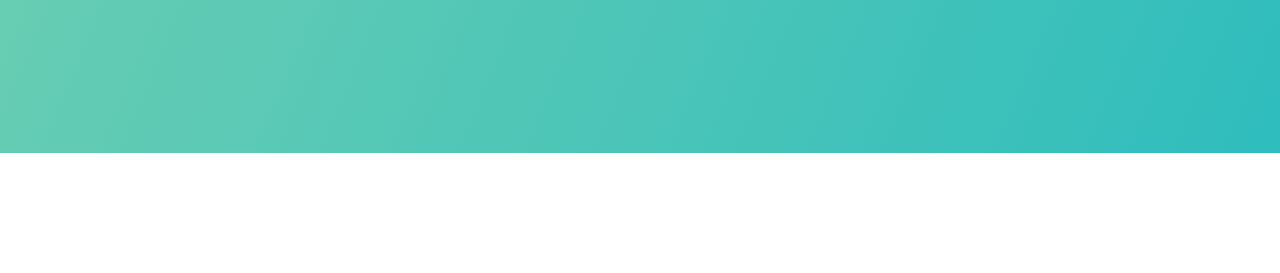
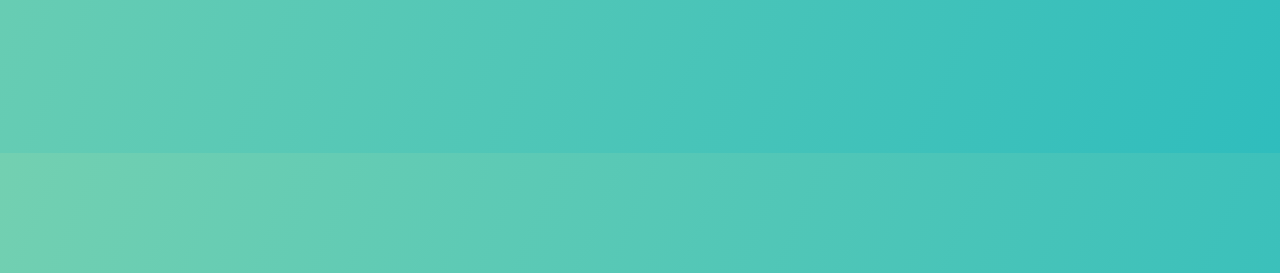
Before and after one commit to Yusif-Bayramov/tezqazan2, a website: page index.html in a window 1280 px wide. Shown: the part 647-920 px from the top of the page. Before the commit the page ends 800 px from the top, so only its background shows below. Drawn offline with nearby package versions, Linux system fonts and the light colour scheme.

Commit message:
edit height

```diff
--- a/scss/headerContent.scss
+++ b/scss/headerContent.scss
@@ -3,7 +3,7 @@ body {
     background-repeat: no-repeat;
     background-attachment: fixed;
     width: 100%;
-    height: 100%;
+    height: 100vh;
 }
 
 #header-content {
--- a/scss/section.scss
+++ b/scss/section.scss
@@ -75,7 +75,6 @@
     width: 100%;
     height: 100%;
     margin-left: 50px;
-    z-index: 5;
     .transition,
     ul li i:before,
     ul li i:after,
```
Also changed, not shown: css/main.css.
